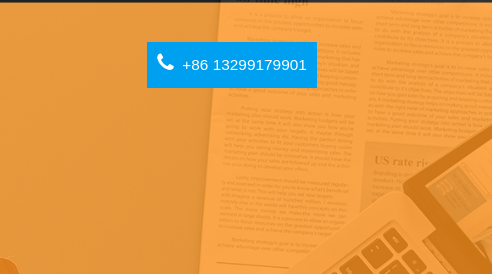
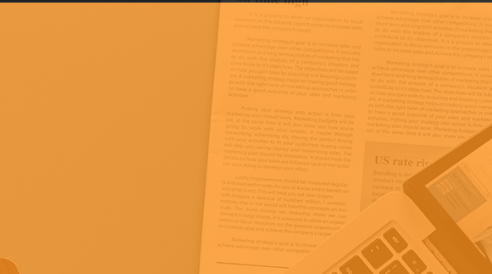
Before and after one commit to META-HY/youoy, a plain HTML site: page index.html in a window 1280 px wide. Shown: the top 274 px of the page, 788-1280 px from the left. Drawn offline with Linux system fonts and the light colour scheme; a web font is replaced by a local one.

Commit message:
Add files via upload

```diff
--- a/index.html
+++ b/index.html
@@ -56,14 +56,12 @@ function hideURLbar(){ window.scrollTo(0,1); } </script>
 					<!-- /.navbar-collapse -->
 				</nav>
 			</div>
+
 			<div class="col-md-4 logo">
 				<div class="logo-w3l">
 					<img src="images/logo.png" />
 				</div>
 				<h1><a href="index.html">优诺—血糖健康<span>Care For you</span></a></h1>
-			</div>
-			<div class="col-md-4 ph-agile">
-				<p><i class="fa fa-phone" aria-hidden="true"></i><span>+86 13299179901</span></p>
 			</div>
 			<div class="clearfix"> </div>
 			<!-- banner-text -->
```
